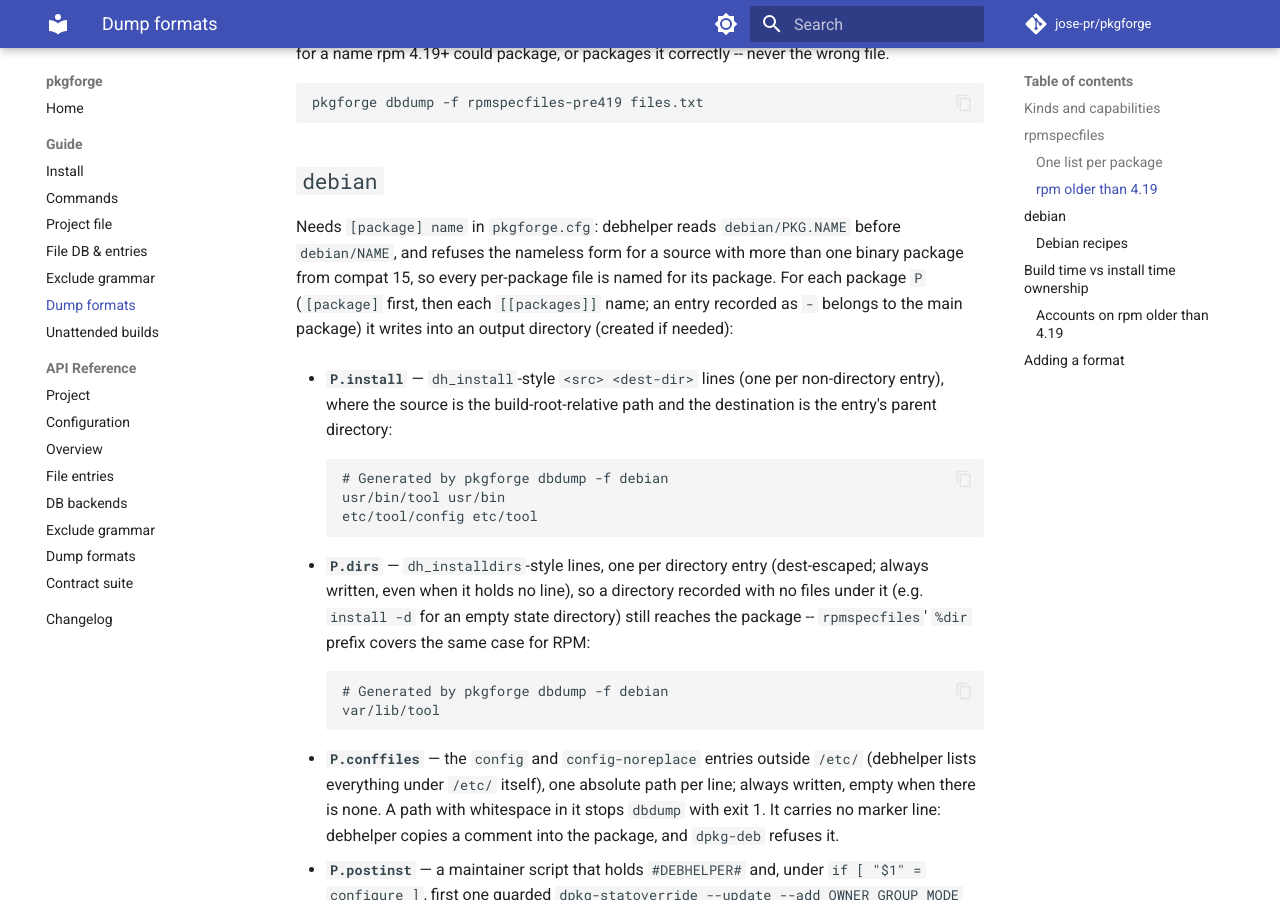
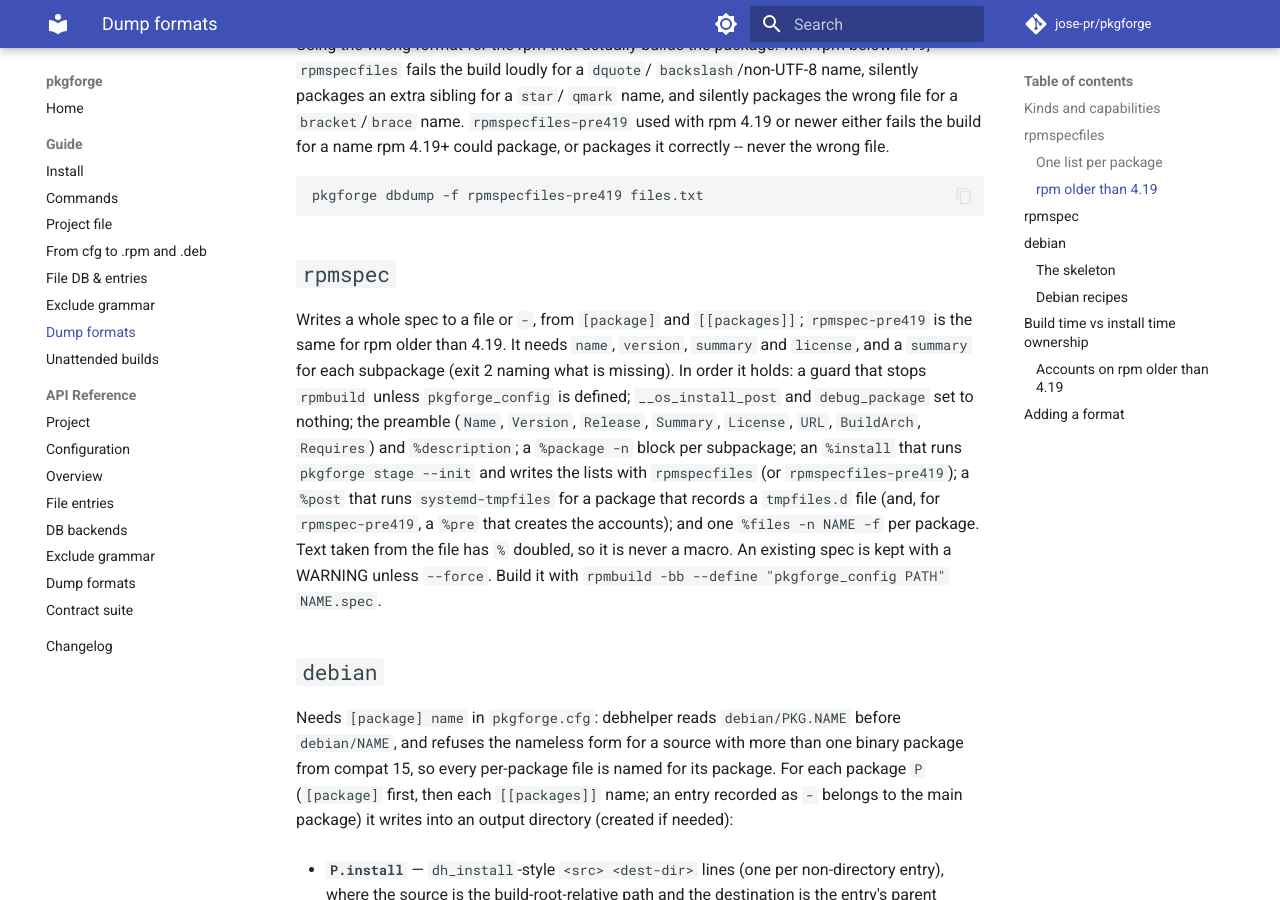
Before and after one commit to jose-pr/pkgforge, an MkDocs documentation site: the page built from docs/guide/formats.md, in a window 1280 px wide and 900 px high, scrolled down 4315 px. Built offline with MkDocs 1.6.1 and Material for MkDocs 9.7.7, drawn with Linux system fonts in a browser that asks for light colours; comment, search, counter and statistics services are not loaded; some of the changed text lies outside the part shown.

Commit message:
docs: from pkgforge.cfg to .rpm and .deb; subpackages and verify
Add a guide page that walks the hello example from stage and verify through
dbdump -f rpmspec and rpmbuild, and dbdump -f debian --skeleton and
dpkg-buildpackage, to two packages per format. The project-file, formats and
commands guides, the README and the landing page cover the package keys,
[[packages]], the spec and the skeleton, and link to it. test_docs runs the
page's commands, building the packages when the host has the tools.

````diff
--- a/docs/guide/formats.md
+++ b/docs/guide/formats.md
@@ -10,6 +10,11 @@
 | `rpmspec` | | the whole spec (rpm 4.19+) | a file or `-` (stdout); needs `[package]` `name`, `version`, `summary` and `license`; kept if it exists, unless `--force` |
 | `rpmspec-pre419` | | the whole spec (older rpm) | as `rpmspec` |
 | `debian` | `deb` | multiple artifacts | a **directory**, or `-` (stdout, sectioned); needs `[package] name`; with `--skeleton` also `control`, `changelog`, `rules` and `source/format` |
+
+`rpmspec`, `rpmspec-pre419` and `debian --skeleton` write the spec and the
+`debian/` files for a whole package from `pkgforge.cfg`; the walk-through from
+the project file to the built packages is
+[From pkgforge.cfg to .rpm and .deb](packaging.md).
 
 Before any format renders, every surviving entry is checked: the key must
 be an absolute path with no empty, `.` or `..` segment; `type` must be
@@ -167,6 +172,23 @@
 pkgforge dbdump -f rpmspecfiles-pre419 files.txt
 ```
 
+## `rpmspec`
+
+Writes a whole spec to a file or `-`, from `[package]` and `[[packages]]`;
+`rpmspec-pre419` is the same for rpm older than 4.19. It needs `name`,
+`version`, `summary` and `license`, and a `summary` for each subpackage (exit 2
+naming what is missing). In order it holds: a guard that stops `rpmbuild` unless
+`pkgforge_config` is defined; `__os_install_post` and `debug_package` set to
+nothing; the preamble (`Name`, `Version`, `Release`, `Summary`, `License`, `URL`,
+`BuildArch`, `Requires`) and `%description`; a `%package -n` block per
+subpackage; an `%install` that runs `pkgforge stage --init` and writes the lists
+with `rpmspecfiles` (or `rpmspecfiles-pre419`); a `%post` that runs
+`systemd-tmpfiles` for a package that records a `tmpfiles.d` file (and, for
+`rpmspec-pre419`, a `%pre` that creates the accounts); and one `%files -n NAME -f`
+per package. Text taken from the file has `%` doubled, so it is never a macro.
+An existing spec is kept with a WARNING unless `--force`. Build it with
+`rpmbuild -bb --define "pkgforge_config PATH" NAME.spec`.
+
 ## `debian`
 
 Needs `[package] name` in `pkgforge.cfg`: debhelper reads `debian/PKG.NAME`
@@ -316,6 +338,18 @@
     exported by hand -- `dpkg-buildpackage` is what normally reads
     `Rules-Requires-Root` and exports it for you.
 
+### The skeleton
+
+`--skeleton` (a directory OUTPUT, and the project file) also writes the files a
+package needs around those: `control` (a stanza per package, `Depends:
+${misc:Depends}, ${pkgforge:Depends}` plus the declared `depends`),
+`changelog` (one entry, dated from `SOURCE_DATE_EPOCH` when set, else now),
+`rules` (the *stage into `debian/tmp`* recipe below, calling `pkgforge --config
+CFG`) and `source/format`. It needs `name`, `version`, `summary` and
+`maintainer`, and a `summary` for each subpackage. These are meant to be edited,
+so an existing one is kept with a WARNING unless `--force`. The walk-through is
+[From pkgforge.cfg to .rpm and .deb](packaging.md#4-build-the-deb).
+
 ### Debian recipes
 
 Both recipes assume `debian/control` has `Rules-Requires-Root:
--- a/mkdocs.yml
+++ b/mkdocs.yml
@@ -31,6 +31,7 @@
       - Install: guide/install.md
       - Commands: guide/commands.md
       - Project file: guide/config.md
+      - From cfg to .rpm and .deb: guide/packaging.md
       - File DB & entries: guide/file-db.md
       - Exclude grammar: guide/exclude.md
       - Dump formats: guide/formats.md
````
Also changed, not shown: CHANGELOG.md (+6 -0 lines), README.md (+11 -5 lines), docs/guide/commands.md (+1 -0 lines), docs/guide/config.md (+12 -2 lines), docs/guide/packaging.md (added, +168 -0 lines), docs/index.md (+5 -2 lines), 1 other file.
